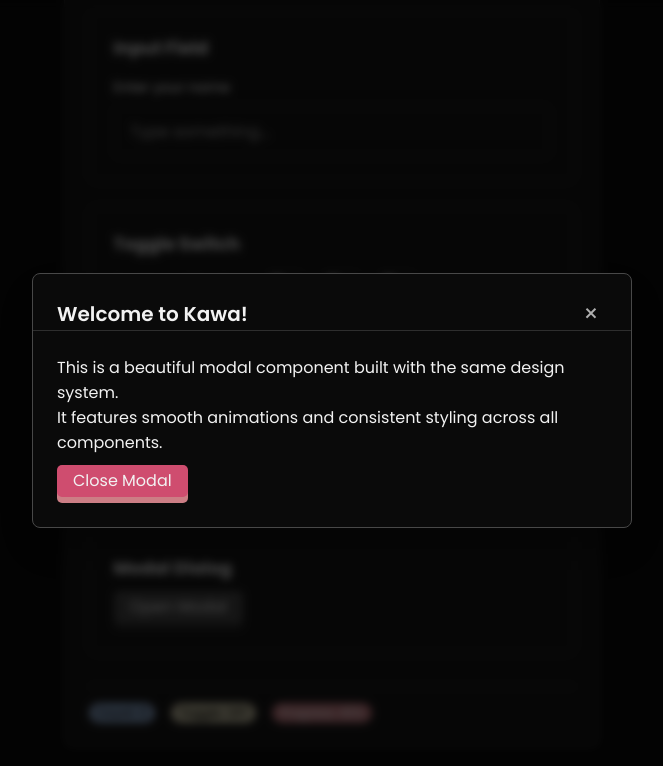
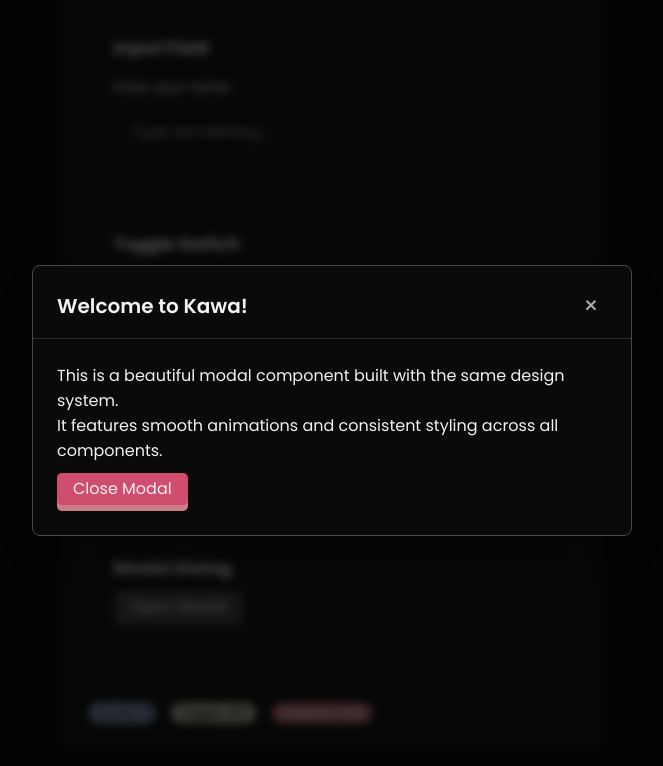
Before and after one commit to kawa-app/kawa-site, a React (Vite) app: page / in a window 1280 px wide. Both pictures are taken after a click on the button "Open Modal". Shown: the part 451-1217 px from the top of the page, without its empty margins (308-971 px from the left). Built offline with nearby package versions, Linux system fonts and the light colour scheme.

Commit message:
fix modal header

```diff
--- a/src/components/Modal.css
+++ b/src/components/Modal.css
@@ -62,13 +62,11 @@
   max-width: 800px;
 }
 
-/* Variants can be used for different border colors if needed in the future */
-
 .modal-header {
   display: flex;
   align-items: center;
   justify-content: space-between;
-  padding: 1.5rem 1.5rem 0 1.5rem;
+  padding: 1.5rem 1.5rem 1.0rem 1.5rem;
   border-bottom: 1px solid var(--border-muted);
   margin-bottom: 1.5rem;
 }
```
